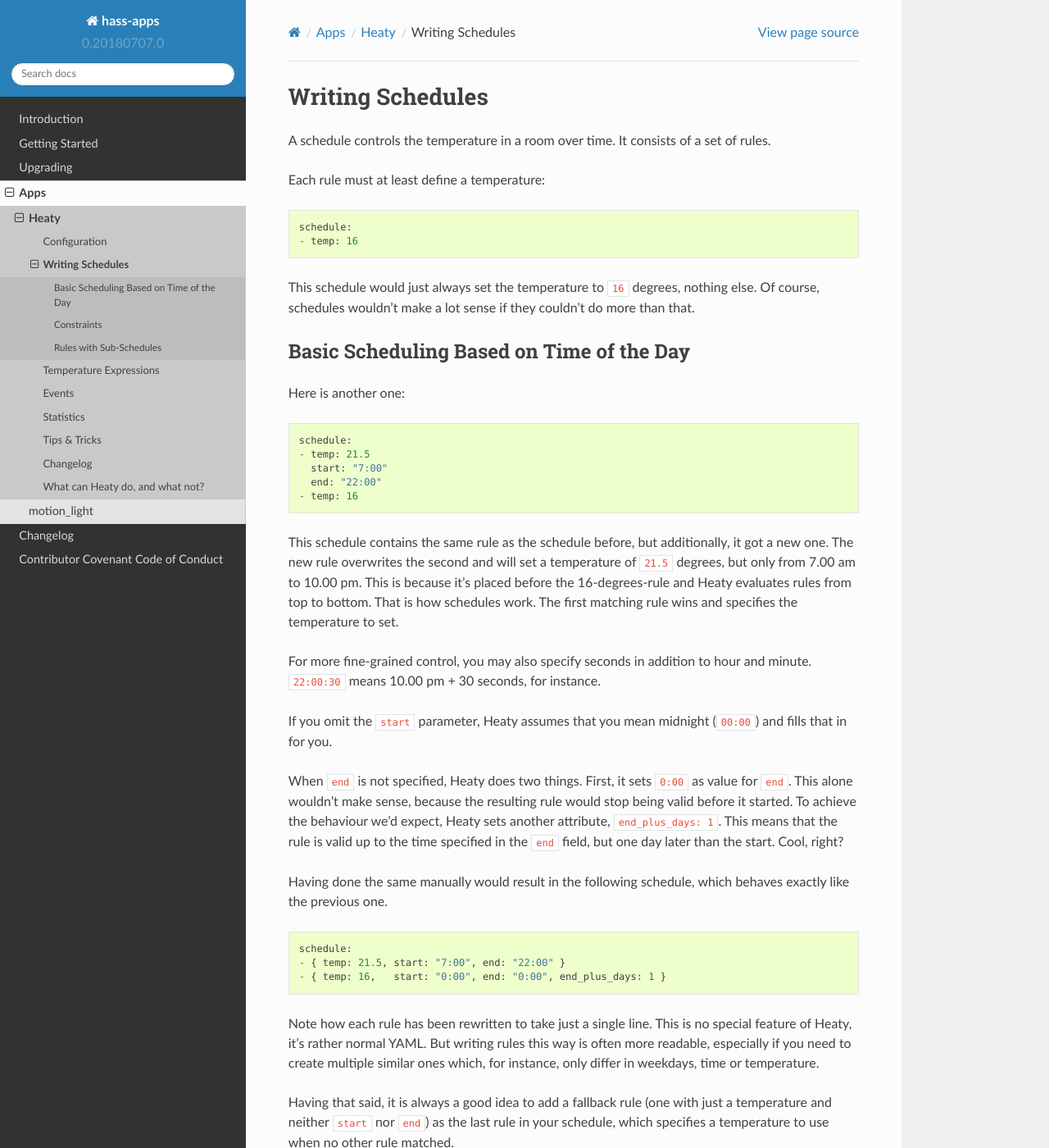
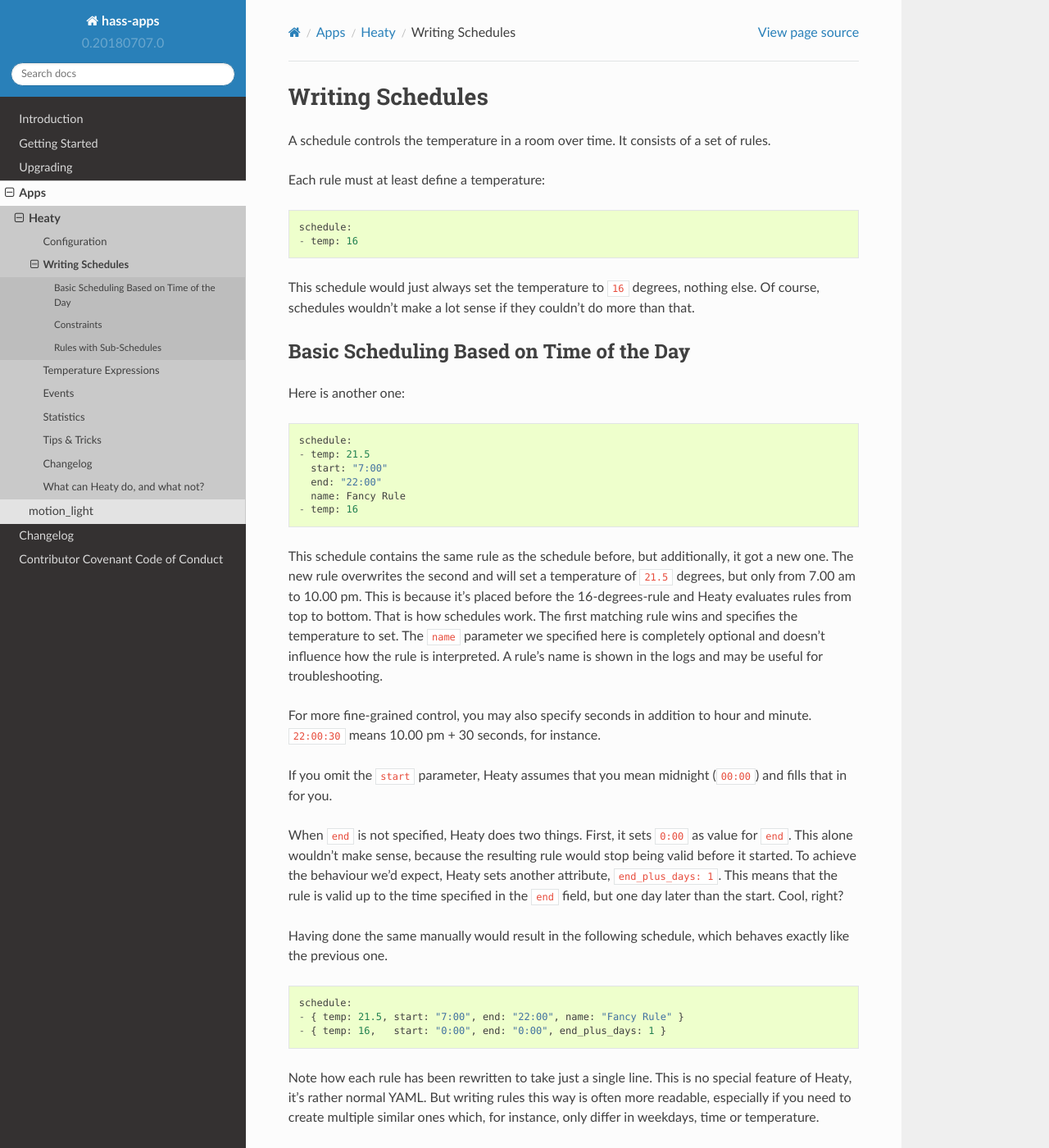
Before and after one commit to bob1de/hass-apps, a Sphinx documentation site: the page built from docs/apps/heaty/writing-schedules.rst, in a window 1280 px wide and 1400 px high. Shown: the whole window at 82% size. Built offline with Sphinx 7.4.7 and the Read the Docs theme 2.0.0, drawn with Linux system fonts in a browser that asks for light colours.

Commit message:
[heaty] Made schedule rules nameable

```diff
--- a/docs/apps/heaty/writing-schedules.rst
+++ b/docs/apps/heaty/writing-schedules.rst
@@ -27,6 +27,7 @@
     - temp: 21.5
       start: "7:00"
       end: "22:00"
+      name: Fancy Rule
     - temp: 16
 
 This schedule contains the same rule as the schedule before, but
@@ -35,7 +36,9 @@
 to 10.00 pm. This is because it's placed before the 16-degrees-rule
 and Heaty evaluates rules from top to bottom. That is how schedules
 work. The first matching rule wins and specifies the temperature to
-set.
+set. The ``name`` parameter we specified here is completely optional
+and doesn't influence how the rule is interpreted. A rule's name is
+shown in the logs and may be useful for troubleshooting.
 
 For more fine-grained control, you may also specify seconds in addition to
 hour and minute. ``22:00:30`` means 10.00 pm + 30 seconds, for instance.
@@ -57,7 +60,7 @@
 ::
 
     schedule:
-    - { temp: 21.5, start: "7:00", end: "22:00" }
+    - { temp: 21.5, start: "7:00", end: "22:00", name: "Fancy Rule" }
     - { temp: 16,   start: "0:00", end: "0:00", end_plus_days: 1 }
 
 Note how each rule has been rewritten to take just a single line.
```
Also changed, not shown: docs/apps/heaty/CHANGELOG.md (+2 -0 lines), 1 other file.
